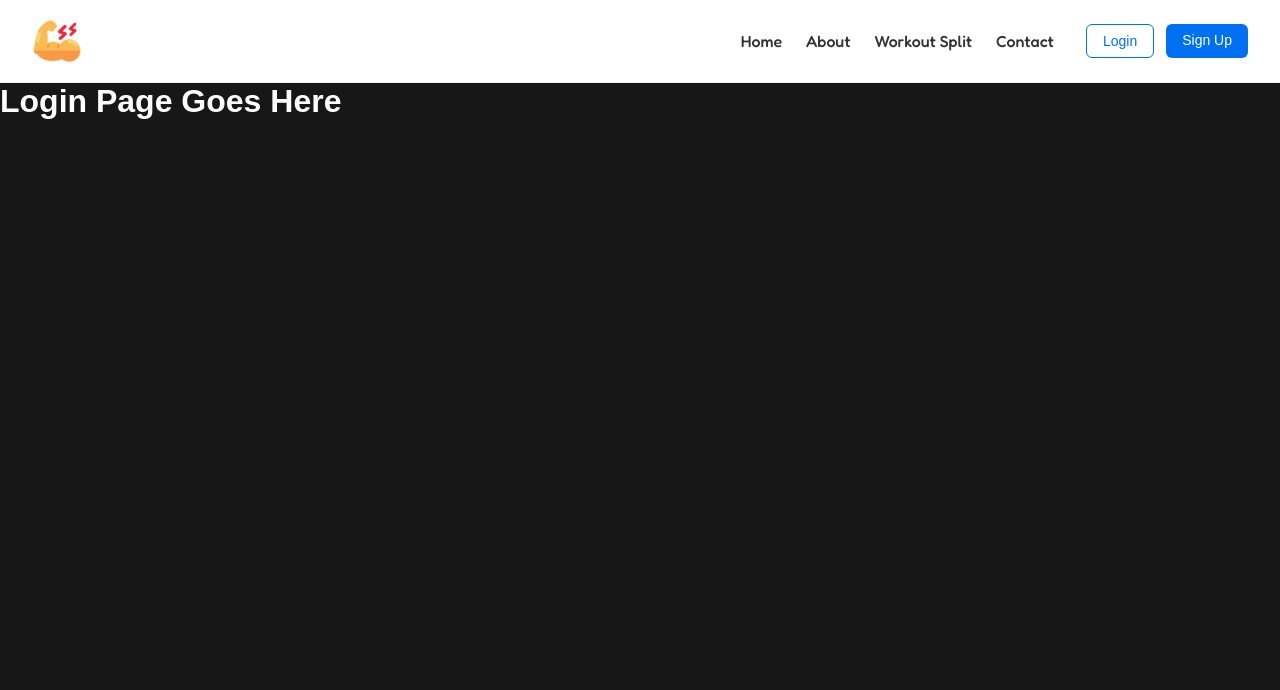
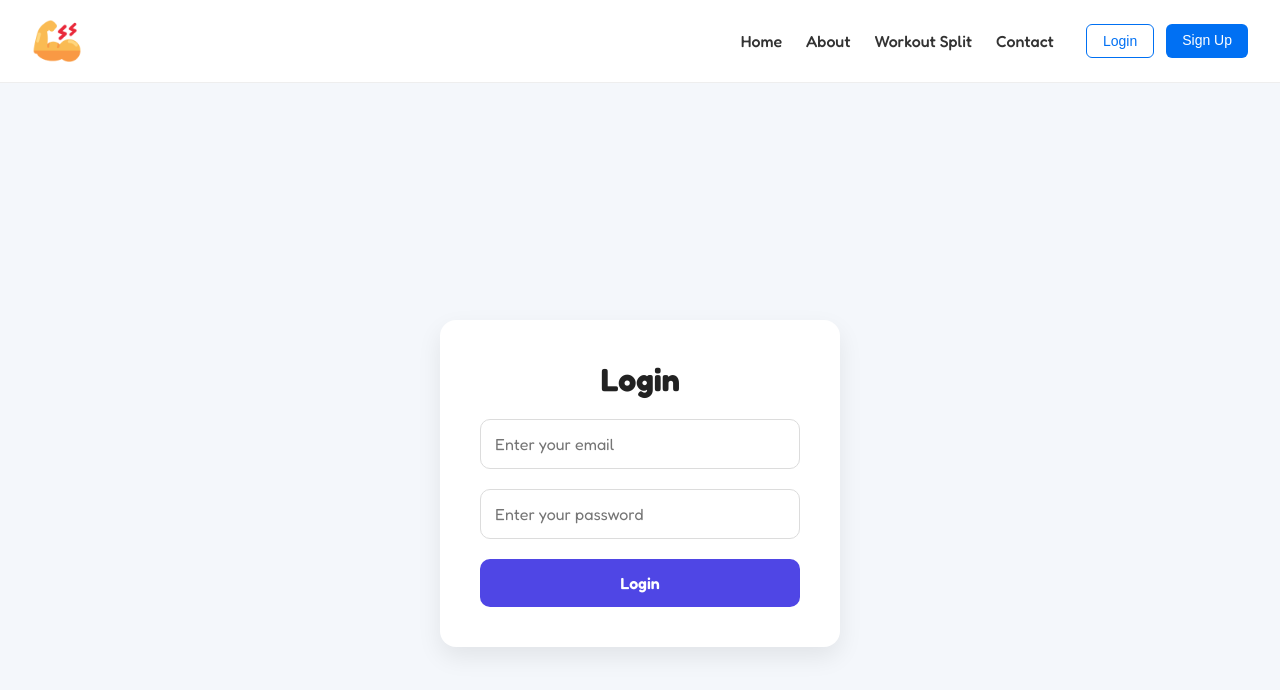
Before and after one commit to naveensinghp/gym-web, a Next.js app: page /login in a window 1280 px wide. Shown: the top 690 px of the page. Built offline with nearby package versions, Linux system fonts and the light colour scheme.

Commit message:
no message

```diff
--- a/src/app/globals.css
+++ b/src/app/globals.css
@@ -19,6 +19,7 @@ body {
 }
 
 body {
+  font-family: var(--font-geist-mono);
   color: var(--foreground);
   background: var(--background);
   font-family: Arial, Helvetica, sans-serif;
--- a/src/app/login/page.js
+++ b/src/app/login/page.js
@@ -1,7 +1,88 @@
+'use client';
+
+import React from 'react';
+import styled from 'styled-components';
+
 export default function Login() {
   return (
-    <div>
-      <h1>Login Page Goes Here</h1>
-    </div>
+    <Wrapper>
+      <LoginBox>
+        <Title>Login</Title>
+
+        <Input
+          type="email"
+          placeholder="Enter your email"
+        />
+
+        <Input
+          type="password"
+          placeholder="Enter your password"
+        />
+
+        <LoginButton>
+          Login
+        </LoginButton>
+      </LoginBox>
+    </Wrapper>
   );
 }
+
+const Wrapper = styled.div`
+  font-family: var(--font-geist-mono);
+  width: 100%;
+  min-height: 100vh;
+  display: flex;
+  justify-content: center;
+  align-items: center;
+  background: #f4f7fb;
+`;
+
+const LoginBox = styled.div`
+
+  width: 400px;
+  padding: 40px;
+  background: white;
+  border-radius: 16px;
+  display: flex;
+  flex-direction: column;
+  gap: 20px;
+  box-shadow: 0 10px 25px rgba(0,0,0,0.08);
+`;
+
+const Title = styled.h1`
+  text-align: center;
+  font-size: 32px;
+  color: #222;
+`;
+
+const Input = styled.input`
+font-family: var(--font-geist-mono);
+  width: 100%;
+  padding: 14px;
+  border: 1px solid #dcdcdc;
+  border-radius: 10px;
+  font-size: 16px;
+  outline: none;
+
+  &:focus {
+    border-color: #4f46e5;
+  }
+`;
+
+const LoginButton = styled.button`
+  font-family: var(--font-geist-mono);
+  width: 100%;
+  padding: 14px;
+  border: none;
+  border-radius: 10px;
+  background: #4f46e5;
+  color: white;
+  font-size: 16px;
+  font-weight: 600;
+  cursor: pointer;
+  transition: 0.2s;
+
+  &:hover {
+    background: #4338ca;
+  }
+`;
--- a/src/components/Header/Header.jsx
+++ b/src/components/Header/Header.jsx
@@ -7,7 +7,6 @@ function Header() {
   return (
     <Wrapper>
       <LogoSection />
-
       <RightSection>
         <Menu>
           <MenuItem href="/">Home</MenuItem>
```
Also changed, not shown: src/components/App/App.jsx (+7 -1 lines).
